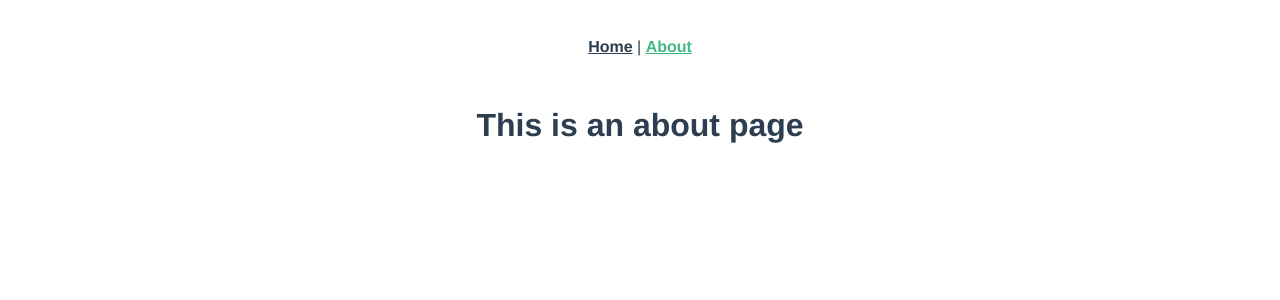
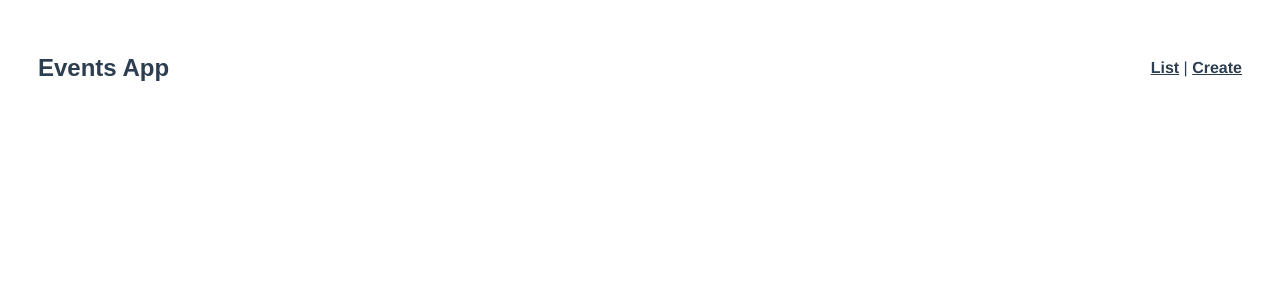
Before and after one commit to junpeko5/vue_events_app, a Vue app: page /about in a window 1280 px wide. Shown: the top 300 px of the page. Built offline with nearby package versions, Linux system fonts and the light colour scheme.

Commit message:
コンポーネントの雛形を追加

```diff
--- a/src/App.vue
+++ b/src/App.vue
@@ -1,12 +1,18 @@
 <template>
   <div id="app">
-    <div id="nav">
-      <router-link to="/">Home</router-link> |
-      <router-link to="/about">About</router-link>
-    </div>
+    <NavBar />
     <router-view />
   </div>
 </template>
+
+<script>
+import NavBar from "@/components/NavBar";
+export default {
+  components: {
+    NavBar,
+  },
+};
+</script>
 
 <style>
 #app {
--- /dev/null
+++ b/src/components/NavBar.vue
@@ -0,0 +1,41 @@
+<template>
+  <div id="nav" class="nav">
+    <router-link :to="{ name: 'event-list' }" class="brand">
+      Events App
+    </router-link>
+    <nav>
+      <router-link :to="{ name: 'event-list' }">List</router-link> |
+      <router-link :to="{ name: 'event-create' }">Create</router-link>
+    </nav>
+  </div>
+</template>
+
+<script>
+export default {};
+</script>
+
+<style scoped>
+.nav {
+  display: flex;
+  justify-content: space-between;
+  align-items: center;
+  height: 60px;
+}
+.nav > .brand {
+  font-family: "Montserrat", sans-serif;
+  font-weight: 700;
+  font-size: 1.5em;
+  color: #39b982;
+  text-decoration: none;
+}
+.nav .nav-item {
+  box-sizing: border-box;
+  margin: 0 5px;
+  color: rgba(0, 0, 0, 0.5);
+  text-decoration: none;
+}
+.nav .nav-item.router-link-exact-active {
+  color: #39b982;
+  border-bottom: solid 2px #39b982;
+}
+</style>
--- a/src/router/index.js
+++ b/src/router/index.js
@@ -1,23 +1,30 @@
 import Vue from "vue";
 import VueRouter from "vue-router";
-import Home from "../views/Home.vue";
+import EventCreate from "@/views/EventCreate";
+import EventList from "@/views/EventList";
+import EventShow from "@/views/EventShow";
 
 Vue.use(VueRouter);
 
 const routes = [
   {
     path: "/",
-    name: "Home",
-    component: Home,
+    name: "event-list",
+    component: EventList,
+  },
+  {
+    path: "/events/create",
+    name: "event-create",
+    component: EventCreate,
+  },
+  {
+    path: "/events/:id",
+    name: "event-show",
+    component: EventShow,
   },
   {
     path: "/about",
     name: "About",
-    // route level code-splitting
-    // this generates a separate chunk (about.[hash].js) for this route
-    // which is lazy-loaded when the route is visited.
-    component: () =>
-      import(/* webpackChunkName: "about" */ "../views/About.vue"),
   },
 ];
 
--- /dev/null
+++ b/src/views/EventCreate.vue
@@ -0,0 +1,9 @@
+<template>
+  <div>EventCreate</div>
+</template>
+
+<script>
+export default {
+  name: "event-create",
+};
+</script>
--- /dev/null
+++ b/src/views/EventList.vue
@@ -0,0 +1,9 @@
+<template>
+  <div>EventList</div>
+</template>
+
+<script>
+export default {
+  name: "event-list",
+};
+</script>
--- /dev/null
+++ b/src/views/EventShow.vue
@@ -0,0 +1,9 @@
+<template>
+  <div>EventShow</div>
+</template>
+
+<script>
+export default {
+  name: "event-show",
+};
+</script>
```
Also changed, not shown: src/components/EventCard.vue (added, +13 -0 lines).
